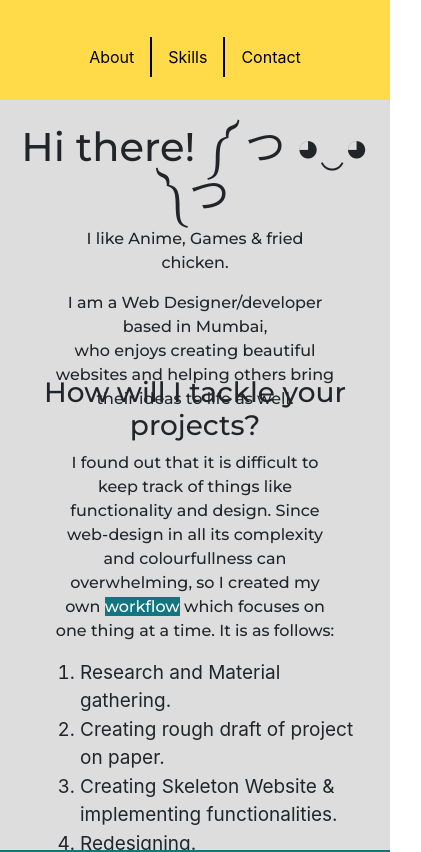
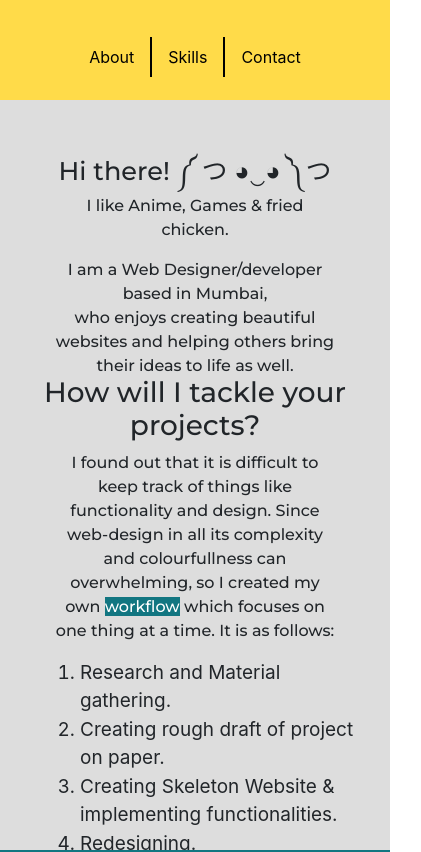
Before and after one commit to Omkar-Hankare/Personal-Website, a React (Create React App) app: page / in a window 390 px wide. Shown: the part 1180-2032 px from the top of the page, 421 px wide, since content can reach past the window. Built offline with nearby package versions, Linux system fonts and the light colour scheme.

Commit message:
Changed CSS for Mobile Devices

```diff
--- a/src/App.css
+++ b/src/App.css
@@ -210,6 +210,10 @@ span.highlight {
 	text-align: center;
 }
 
+.carousel-item h2 {
+	text-align: center;
+}
+
 .carousel-control-next,
 .carousel-control-prev {
 	top: 18.5%;
@@ -351,9 +355,13 @@ footer p {
 	.HeadingCol {
 		height: 550px;
 	}
+
 	.ContactContent {
 		height: 600px;
-		flex-direction: row;
+	}
+
+	.div1 h1 {
+		font-size: 1.6em;
 	}
 
 	.div1 ol {
```
